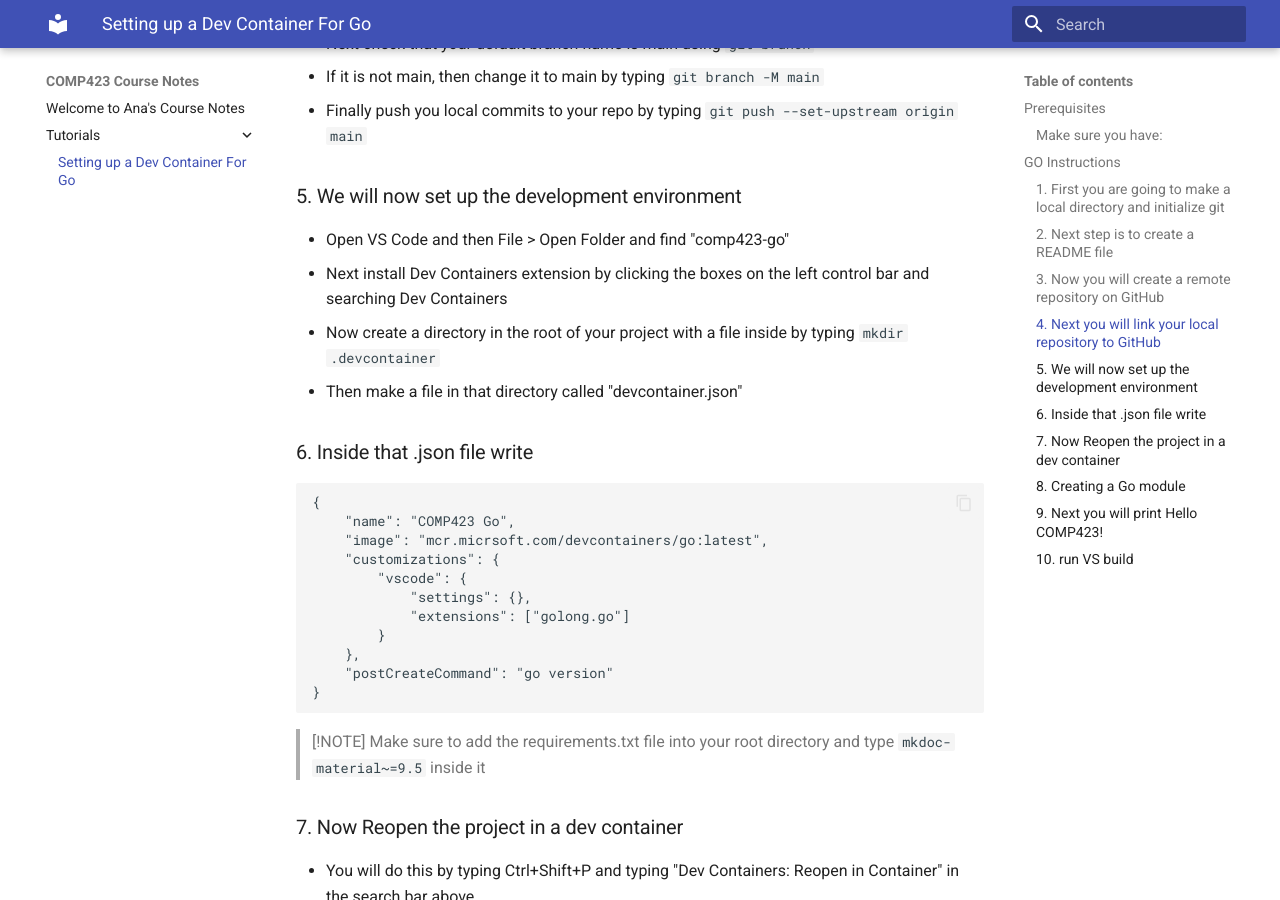
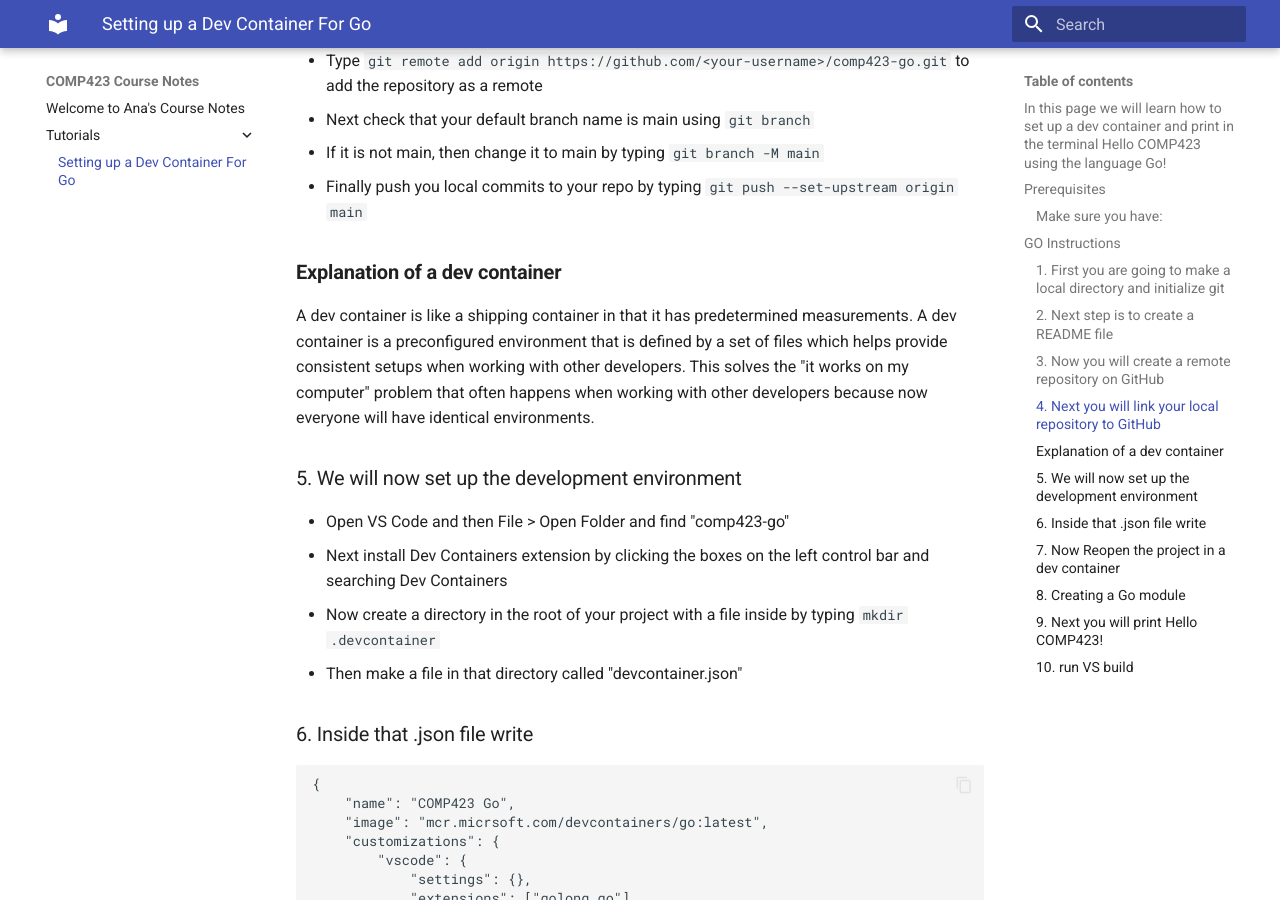
Before and after one commit to analrest/comp423-course-notes, an MkDocs documentation site: the page built from docs/tutorials/go-setup.md, in a window 1280 px wide and 900 px high, scrolled down 1172 px. Built offline with MkDocs 1.6.1 and Material for MkDocs 9.7.7, drawn with Linux system fonts in a browser that asks for light colours; some of the changed text lies outside the part shown.

Commit message:
added dev container explanation

````diff
--- a/docs/tutorials/go-setup.md
+++ b/docs/tutorials/go-setup.md
@@ -1,5 +1,7 @@
 # Setting up a Dev Container For Go
-* Primary author: [Ana Restrepo](https://github.com/analrest)
+### *In this page we will learn how to set up a dev container and print in the terminal Hello COMP423 using the language Go!*
+
+Primary author: [Ana Restrepo](https://github.com/analrest)
 
 ## Prerequisites
 ### Make sure you have:
@@ -29,6 +31,9 @@
 * Next check that your default branch name is main using ```git branch```
 * If it is not main, then change it to main by typing ```git branch -M main```
 * Finally push you local commits to your repo by typing ```git push --set-upstream origin main```
+
+### **Explanation of a dev container**
+A dev container is like a shipping container in that it has predetermined measurements. A dev container is a preconfigured environment that is defined by a set of files which helps provide consistent setups when working with other developers. This solves the "it works on my computer" problem that often happens when working with other developers because now everyone will have identical environments.
 
 ### 5. We will now set up the development environment
 * Open VS Code and then File > Open Folder and find "comp423-go"
--- a/mkdocs.yml
+++ b/mkdocs.yml
@@ -10,7 +10,6 @@
   - pymdownx.inlinehilite
   - pymdownx.snippets
   - pymdownx.superfences
-
   - admonition
   - pymdownx.details
   - pymdownx.superfences
````
Also changed, not shown: tutorials/go-setup.md (deleted, +0 -2 lines).
